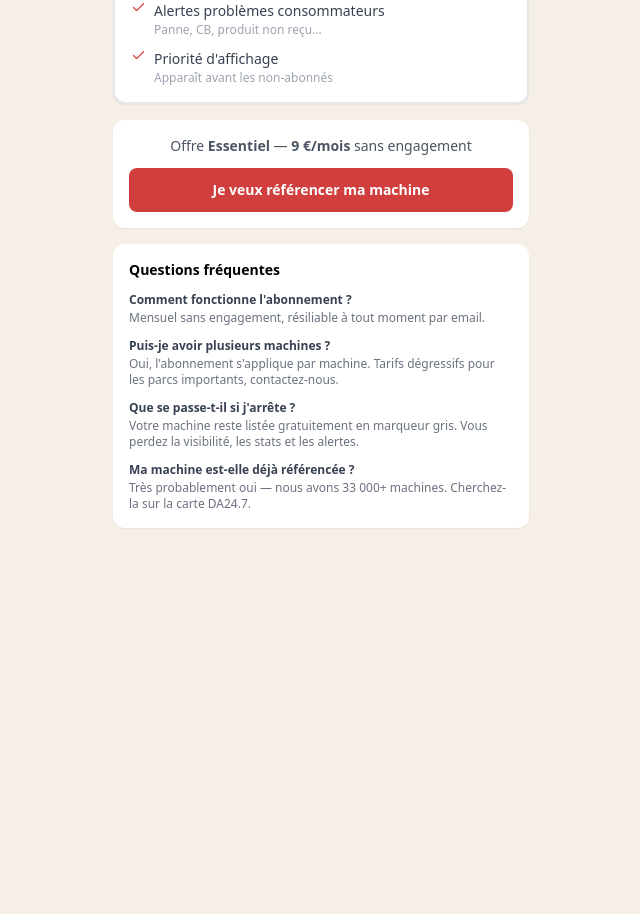
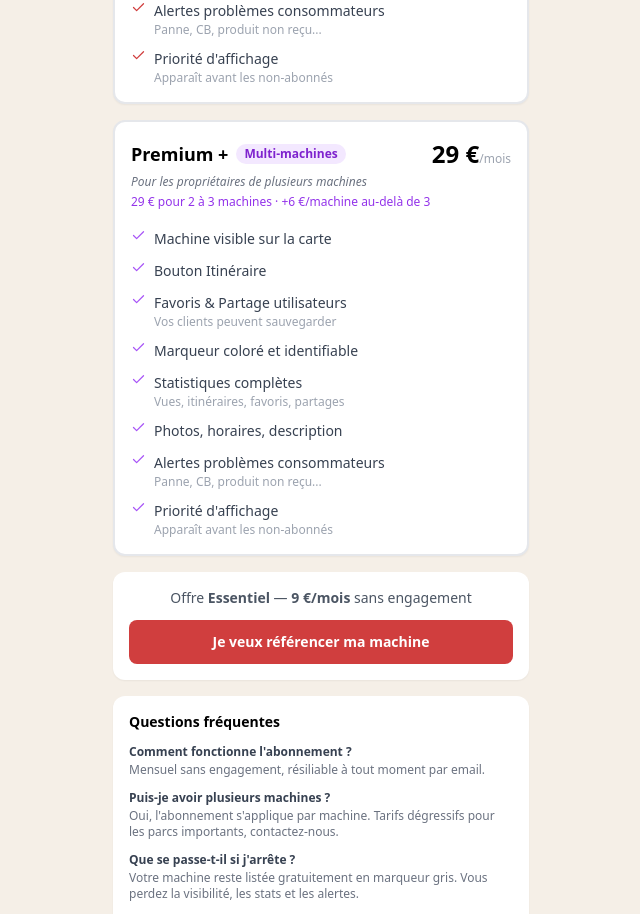
Before and after one commit to distriauto247-cyber/da24-7, a React (Vite) app: page /owner/subscription in a window 1280 px wide. Shown: the part 1860-2774 px from the top of the page, without its empty margins (319-959 px from the left). Before the commit the page ends 2564 px from the top, so only its background shows below. Built offline with nearby package versions, Linux system fonts and the light colour scheme; no server answers.

Commit message:
feat: ajout offre Premium + avec tarif dégressif multi-machines

```diff
--- a/src/pages/OwnerSubscription.jsx
+++ b/src/pages/OwnerSubscription.jsx
@@ -55,6 +55,27 @@ const PLANS = [
       { label: 'Alertes problèmes consommateurs', included: true, note: 'Panne, CB, produit non reçu...' },
       { label: 'Priorité d\'affichage', included: true, note: 'Apparaît avant les non-abonnés' },
     ]
+  },
+  {
+    id: 'premium_plus',
+    name: 'Premium +',
+    price: 29,
+    priceNote: 'pour 2 à 3 machines',
+    extraPerMachine: 6,
+    threshold: 3,
+    color: 'purple',
+    description: 'Pour les propriétaires de plusieurs machines',
+    badge: 'Multi-machines',
+    features: [
+      { label: 'Machine visible sur la carte', included: true },
+      { label: 'Bouton Itinéraire', included: true },
+      { label: 'Favoris & Partage utilisateurs', included: true, note: 'Vos clients peuvent sauvegarder' },
+      { label: 'Marqueur coloré et identifiable', included: true },
+      { label: 'Statistiques complètes', included: true, note: 'Vues, itinéraires, favoris, partages' },
+      { label: 'Photos, horaires, description', included: true },
+      { label: 'Alertes problèmes consommateurs', included: true, note: 'Panne, CB, produit non reçu...' },
+      { label: 'Priorité d\'affichage', included: true, note: 'Apparaît avant les non-abonnés' },
+    ]
   }
 ]
 
@@ -69,12 +90,21 @@ export default function OwnerSubscription() {
   const navigate = useNavigate()
   const [selected, setSelected] = useState('essentiel')
   const [showContact, setShowContact] = useState(false)
+  const [machineCount, setMachineCount] = useState(2)
 
   const planColors = {
     gray: { bg: 'bg-gray-50', border: 'border-gray-300', badge: 'bg-gray-100 text-gray-600', check: 'text-gray-400' },
     blue: { bg: 'bg-blue-50', border: 'border-blue-400', badge: 'bg-blue-100 text-blue-700', check: 'text-blue-500' },
     red: { bg: 'bg-red-50', border: 'border-primary', badge: 'bg-primary text-white', check: 'text-primary' },
+    purple: { bg: 'bg-purple-50', border: 'border-purple-400', badge: 'bg-purple-100 text-purple-700', check: 'text-purple-500' },
   }
+
+  const selectedPlan = PLANS.find(p => p.id === selected)
+  const computedPrice = selectedPlan
+    ? (selectedPlan.id === 'premium_plus' && machineCount > selectedPlan.threshold
+        ? selectedPlan.price + selectedPlan.extraPerMachine * (machineCount - selectedPlan.threshold)
+        : selectedPlan.price)
+    : 0
 
   return (
     <div className="min-h-screen bg-secondary pb-24">
@@ -139,6 +169,11 @@ export default function OwnerSubscription() {
                   </div>
                 </div>
                 <p className="text-xs text-gray-500 italic">{plan.description}</p>
+                {plan.priceNote && (
+                  <p className="text-xs text-purple-600 font-medium mt-1">
+                    {plan.price} € {plan.priceNote} · +{plan.extraPerMachine} €/machine au-delà de {plan.threshold}
+                  </p>
+                )}
               </div>
 
               <div className="px-4 pb-4 space-y-2">
@@ -168,8 +203,35 @@ export default function OwnerSubscription() {
           <div className="bg-white rounded-xl p-4 shadow-sm">
             {!showContact ? (
               <>
+                {selected === 'premium_plus' && (
+                  <div className="mb-4">
+                    <label className="text-xs font-semibold text-gray-600 block mb-2 text-center">Nombre de machines</label>
+                    <div className="flex items-center justify-center gap-4">
+                      <button
+                        type="button"
+                        onClick={() => setMachineCount(m => Math.max(2, m - 1))}
+                        className="w-8 h-8 rounded-full bg-gray-100 text-gray-600 font-bold"
+                      >
+                        −
+                      </button>
+                      <span className="text-lg font-bold w-6 text-center">{machineCount}</span>
+                      <button
+                        type="button"
+                        onClick={() => setMachineCount(m => m + 1)}
+                        className="w-8 h-8 rounded-full bg-gray-100 text-gray-600 font-bold"
+                      >
+                        +
+                      </button>
+                    </div>
+                  </div>
+                )}
                 <p className="text-sm text-gray-600 mb-3 text-center">
-                  Offre <strong>{PLANS.find(p => p.id === selected)?.name}</strong> — <strong>{PLANS.find(p => p.id === selected)?.price} €/mois</strong> sans engagement
+                  Offre <strong>{selectedPlan?.name}</strong> — <strong>{computedPrice} €/mois</strong> sans engagement
+                  {selected === 'premium_plus' && (
+                    <span className="block text-xs text-gray-400 mt-1">
+                      pour {machineCount} machine{machineCount > 1 ? 's' : ''}
+                    </span>
+                  )}
                 </p>
                 <button
                   onClick={() => setShowContact(true)}
@@ -182,7 +244,11 @@ export default function OwnerSubscription() {
               <div className="text-center space-y-3">
                 <p className="text-sm font-bold text-gray-700">Contactez-nous pour activer votre abonnement :</p>
                 <a
-                  href={`mailto:distriauto24.7@gmail.com?subject=Abonnement DA24.7 - Offre ${PLANS.find(p => p.id === selected)?.name}&body=Bonjour, je souhaite référencer ma machine avec l'offre ${PLANS.find(p => p.id === selected)?.name} à ${PLANS.find(p => p.id === selected)?.price}€/mois.`}
+                  href={`mailto:distriauto24.7@gmail.com?subject=${encodeURIComponent(`Abonnement DA24.7 - Offre ${selectedPlan?.name}`)}&body=${encodeURIComponent(
+                    selected === 'premium_plus'
+                      ? `Bonjour, je souhaite référencer ${machineCount} machines avec l'offre ${selectedPlan?.name} (${computedPrice}€/mois pour ${machineCount} machines).`
+                      : `Bonjour, je souhaite référencer ma machine avec l'offre ${selectedPlan?.name} à ${selectedPlan?.price}€/mois.`
+                  )}`}
                   className="block w-full bg-primary text-white py-3 rounded-lg font-bold text-sm"
                 >
                   ✉️ distriauto24.7@gmail.com
```
